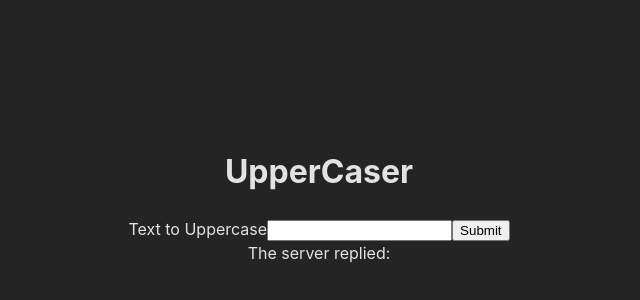
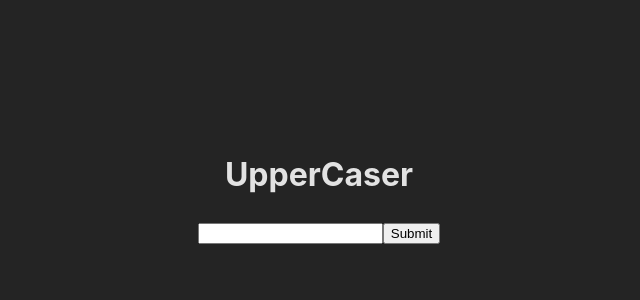
Before and after one commit to cdanielsen/uppercaser, a React (Vite) app in the folder src/client/: page / in a window 1280 px wide. Shown: the part 204-504 px from the top of the page, without its empty margins (321-961 px from the left). Built offline with nearby package versions, Linux system fonts and the light colour scheme.

Commit message:
refactor: use more semantic markup and labeling

```diff
--- a/src/client/package.json
+++ b/src/client/package.json
@@ -21,6 +21,7 @@
     "@typescript-eslint/parser": "^6.0.0",
     "@vitejs/plugin-react": "^4.0.3",
     "eslint": "^8.45.0",
+    "eslint-plugin-jsx-a11y": "^6.7.1",
     "eslint-plugin-react-hooks": "^4.6.0",
     "eslint-plugin-react-refresh": "^0.4.3",
     "typescript": "^5.0.2",
--- a/src/client/src/App.tsx
+++ b/src/client/src/App.tsx
@@ -32,23 +32,27 @@ function App() {
       <header>
         <h1>UpperCaser</h1>
       </header>
-      <main id="Main">
-        <label htmlFor={inputId}>Text to Uppercase</label>
+      <main id="Content">
+        <form
+          id="Content__UppercaseForm"
+          name="Uppercasing test submission form"
+          target="_self"
+        >
           <input
+            type="text"
             id={inputId}
-          type="text"
+            name={inputId}
             value={inputText}
+            aria-label="Text to uppercase"
             onChange={handleInputChange}
           />
           <button type="button" onClick={handleSubmitText(inputText)}>
             Submit
           </button>
-        <section>
-          <div>
-            The server replied:{" "}
+        </form>
+        <h3 aria-label="Submission result">
           {isError ? "An error occurred. Please try again" : responseText}
-          </div>
-        </section>
+        </h3>
       </main>
     </>
   );
```
Also changed, not shown: src/client/.eslintrc.cjs, 1 other file (tests, documents, lock files or other folders). Lines whose indentation alone changed are shown as unchanged.
